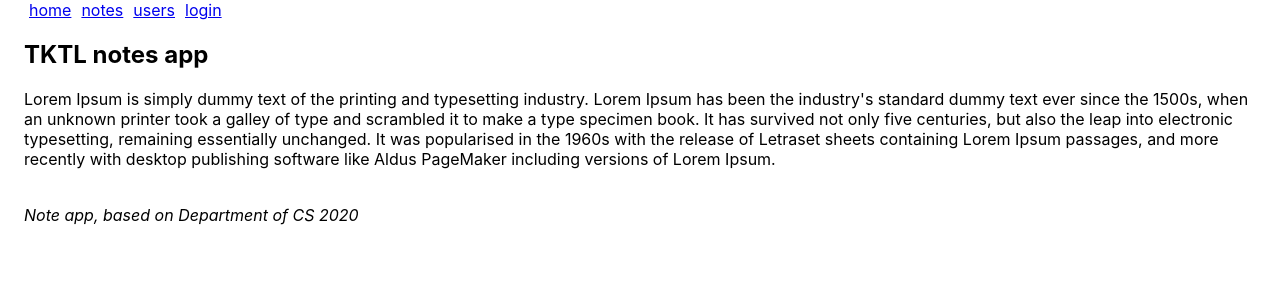
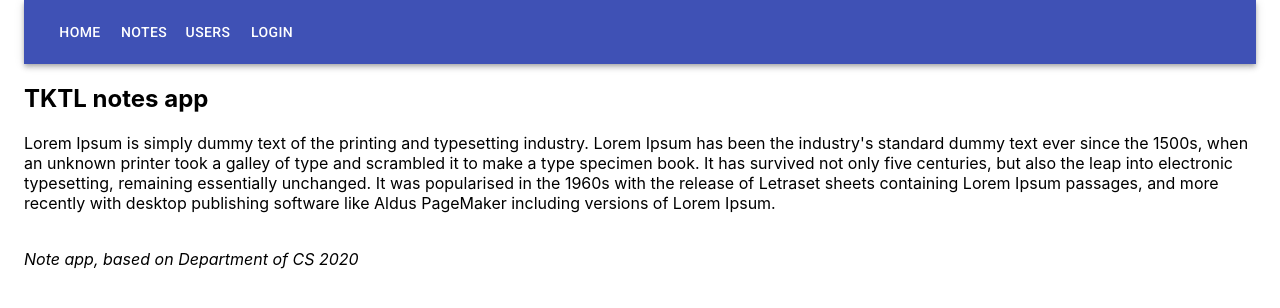
Before and after one commit to shahidsarker/fso20-router-app, a React (Create React App) app: page / in a window 1280 px wide. Shown: the top 308 px of the page. Built offline with nearby package versions, Linux system fonts and the light colour scheme.

Commit message:
mateterial-ui nav

```diff
--- a/src/App.js
+++ b/src/App.js
@@ -9,6 +9,9 @@
   Paper,
   TextField,
   Button,
+  AppBar,
+  Toolbar,
+  IconButton,
 } from "@material-ui/core";
 import { Alert } from "@material-ui/lab";
 import "./App.css";
@@ -154,35 +157,26 @@
   return (
     <Container>
       {message && <Alert severity="success">{message}</Alert>}
-      {/* <Navbar collapseOnSelect expand="lg" bg="dark" variant="dark"> */}
-      {/* <Navbar.Toggle aria-controls="responsive-navbar-nav" /> */}
-      {/* <Navbar.Collapse id="responsive-navbar-nav"> */}
-      {/* <Nav.Link href="#" as="span"> */}
-      <Link style={padding} to="/">
+      <AppBar position="static">
+        <Toolbar>
+          <Button color="inherit" component={Link} to="/">
             home
-      </Link>
-      {/* </Nav.Link> */}
-      {/* <Nav.Link href="#" as="span"> */}
-      <Link style={padding} to="/notes">
+          </Button>
+          <Button color="inherit" component={Link} to="/notes">
             notes
-      </Link>
-      {/* </Nav.Link> */}
-      {/* <Nav.Link href="#" as="span"> */}
-      <Link style={padding} to="/users">
+          </Button>
+          <Button color="inherit" component={Link} to="/users">
             users
-      </Link>
-      {/* </Nav.Link> */}
-      {/* <Nav.Link href="#" as="span"> */}
+          </Button>
           {user ? (
             <em>{user} logged in</em>
           ) : (
-        <Link style={padding} to="/login">
+            <Button color="inherit" component={Link} to="/login">
               login
-        </Link>
+            </Button>
           )}
-      {/* </Nav.Link> */}
-      {/* </Navbar.Collapse> */}
-      {/* </Navbar> */}
+        </Toolbar>
+      </AppBar>
 
       <Switch>
         <Route path="/notes/:id">
```
Lines whose indentation alone changed are shown as unchanged.
